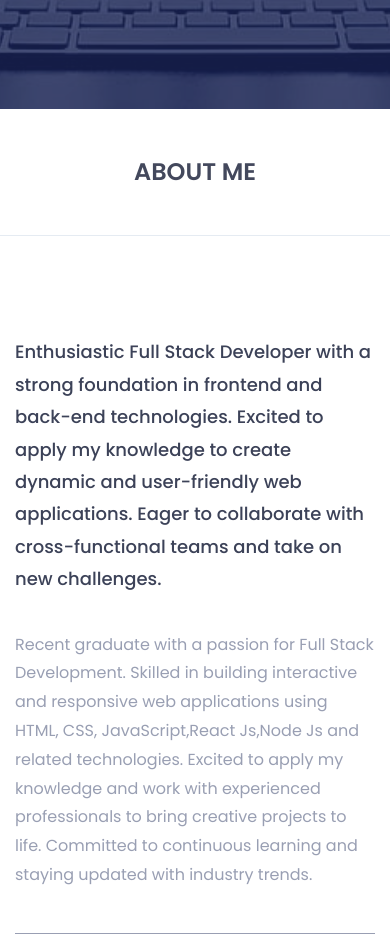
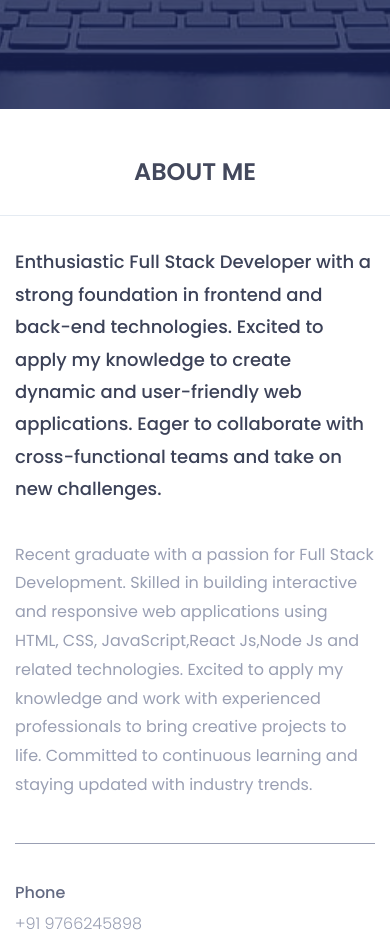
Before and after one commit to ShelakeKalyani/KPortfolio.github.io, a plain HTML site: page index.html in a window 390 px wide. Shown: the part 659-1601 px from the top of the page. Drawn offline with nearby package versions, Linux system fonts and the light colour scheme.

Commit message:
Update style.css

```diff
--- a/assets/css/style.css
+++ b/assets/css/style.css
@@ -900,4 +900,13 @@ span.single-timeline-horizontal.spacial-horizontal-line {width: 88px;}
     margin-left: 90px;
     margin-top: 20px;
 }
+
+@media only screen and (max-width: 767px){
+   .section-heading h2{
+	padding-bottom: 30px !important;
+   }
+   .about-content{
+	padding-top: 30px !important;
+   }
+}
 /*========================Thank you=================
```
